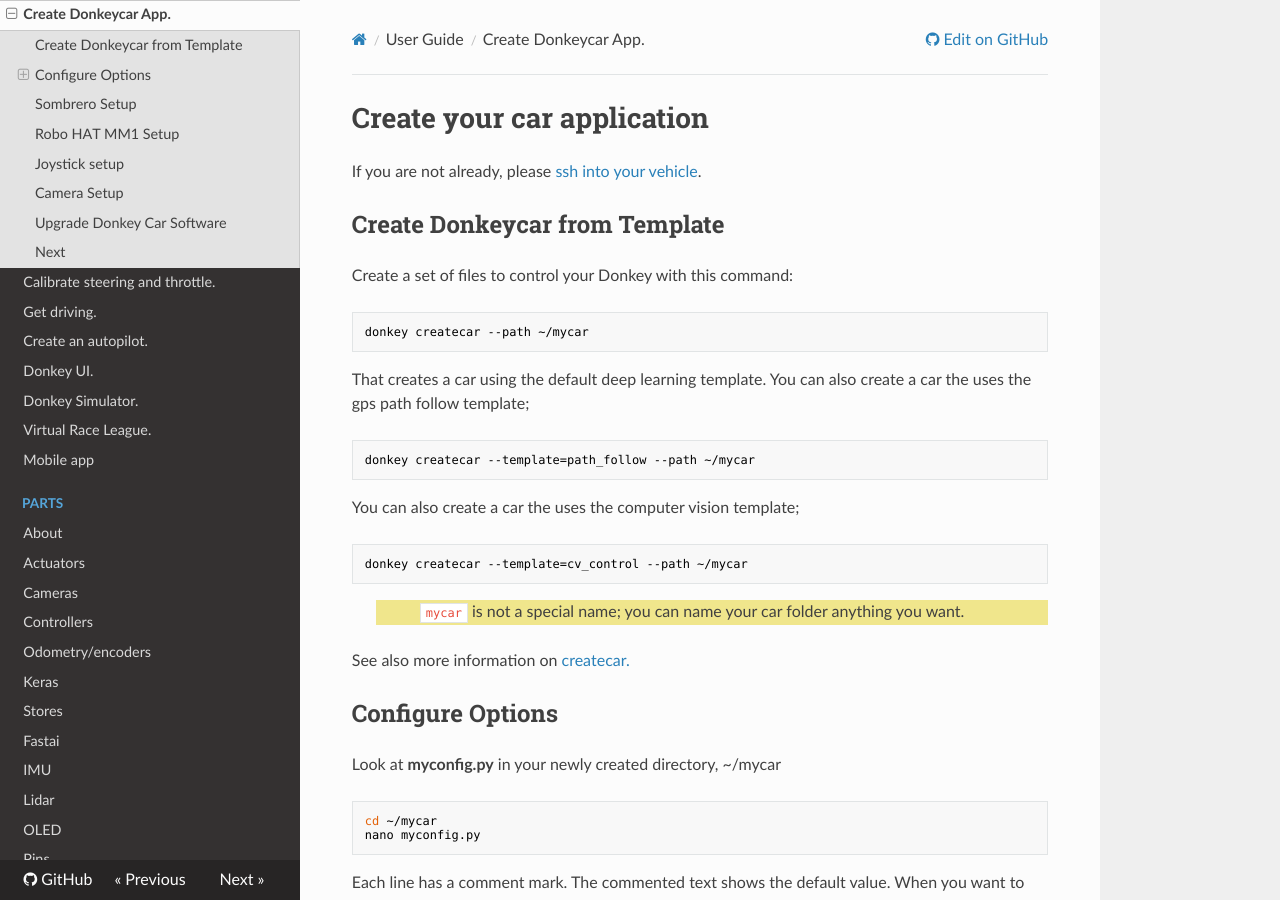
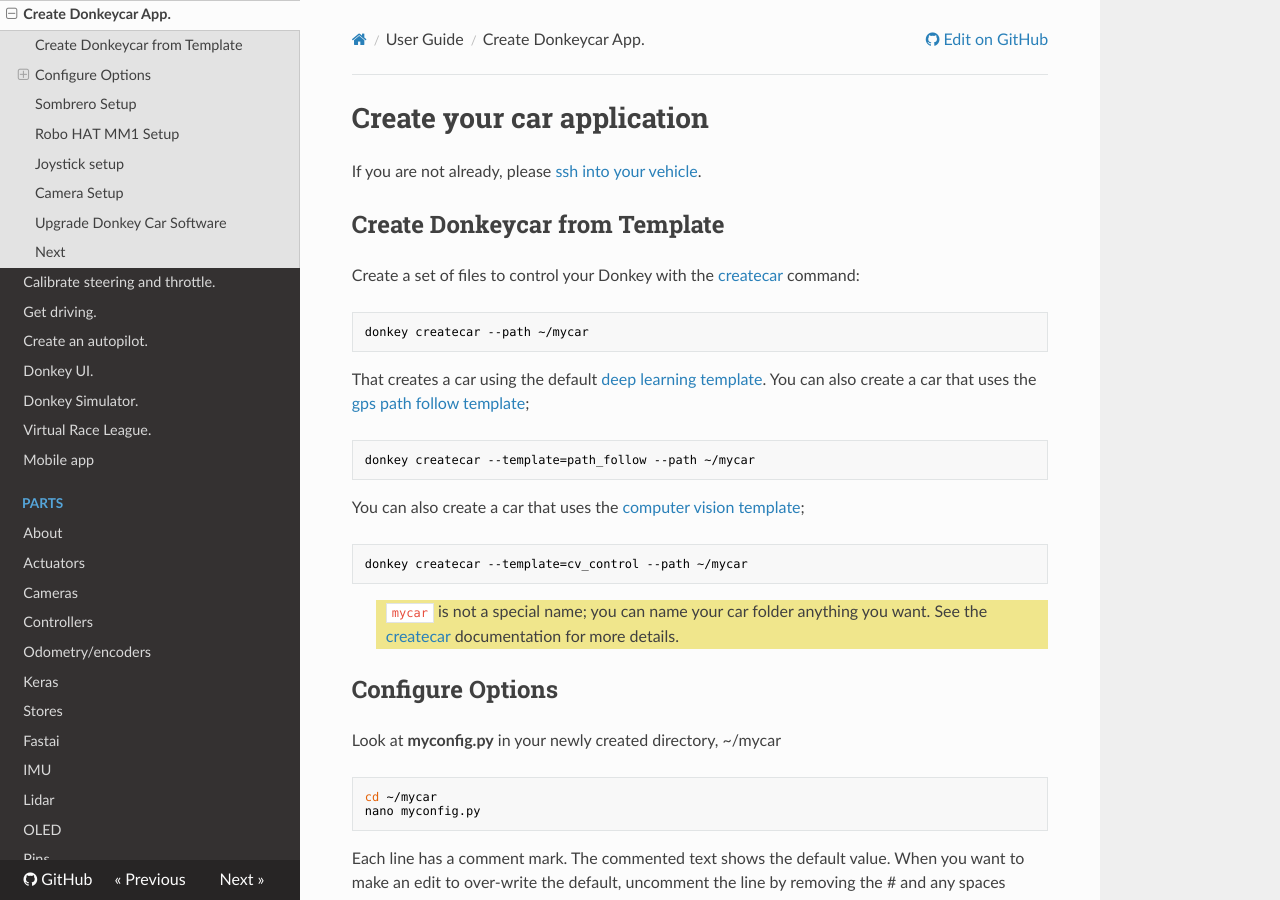
Before and after one commit to autorope/donkeydocs, an MkDocs documentation site: the page built from docs/guide/create_application.md, in a window 1280 px wide and 900 px high. Built offline with MkDocs 1.6.1, drawn with Linux system fonts in a browser that asks for light colours; nearby versions of some CDN libraries.

Commit message:
Update create_application.md
Update `Create your car application` with links to the individual templates' documentation

````diff
--- a/docs/guide/create_application.md
+++ b/docs/guide/create_application.md
@@ -4,27 +4,25 @@ If you are not already, please [ssh into your vehicle](/guide/robot_sbc/setup_ra
 
 ## Create Donkeycar from Template
 
-Create a set of files to control your Donkey with this command:
+Create a set of files to control your Donkey with the [createcar](/utility/donkey/#create-car) command:
 
 ```bash
 donkey createcar --path ~/mycar
 ```
 
-That creates a car using the default deep learning template.  You can also create a car the uses the gps path follow template;
+That creates a car using the default [deep learning template](/guide/deep_learning/train_autopilot/).  You can also create a car that uses the [gps path follow template](/guide/path_follow/path_follow/);
 
 ```bash
 donkey createcar --template=path_follow --path ~/mycar
 ```
 
-You can also create a car the uses the computer vision template;
+You can also create a car that uses the [computer vision template](/guide/computer_vision/computer_vision/);
 
 ```bash
 donkey createcar --template=cv_control --path ~/mycar
 ```
 
->> `mycar` is not a special name; you can name your car folder anything you want.
-
-See also more information on [createcar.](/utility/donkey/#create-car)
+> `mycar` is not a special name; you can name your car folder anything you want. See the [createcar](/utility/donkey/#create-car) documentation for more details.
 
 ## Configure Options
 
````
